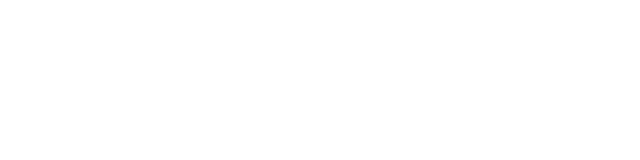
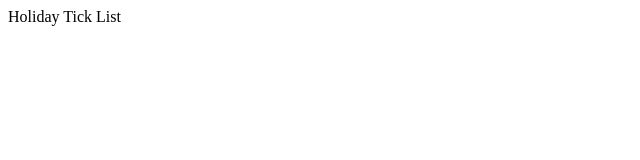
Before and after one commit to Ballarja/todo_app, a React (Create React App) app in the folder client/: page / in a window 1280 px wide. Shown: the top 160 px of the page, without its empty margins (0-640 px from the left). Built offline with nearby package versions, Linux system fonts and the light colour scheme.

Commit message:
ListHeader import to App.js

```diff
--- a/client/src/App.js
+++ b/client/src/App.js
@@ -1,10 +1,9 @@
 import ListHeader from "./components/ListHeader";
-import listHeader from "./components/ListHeader";
 
 const App = () => {
   return (
     <div className="app">
-      <ListHeader listHeader = {"Holiday Tick List"}/>
+      <ListHeader listName = {"Holiday Tick List"}/>
     </div>
   )
 }
--- a/client/src/components/ListHeader.js
+++ b/client/src/components/ListHeader.js
@@ -1,6 +1,7 @@
-const ListHeader = () => {
+const ListHeader = ({listName}) => {
     return (
         <div>
+            {listName}
         </div>
     )
 }
```
